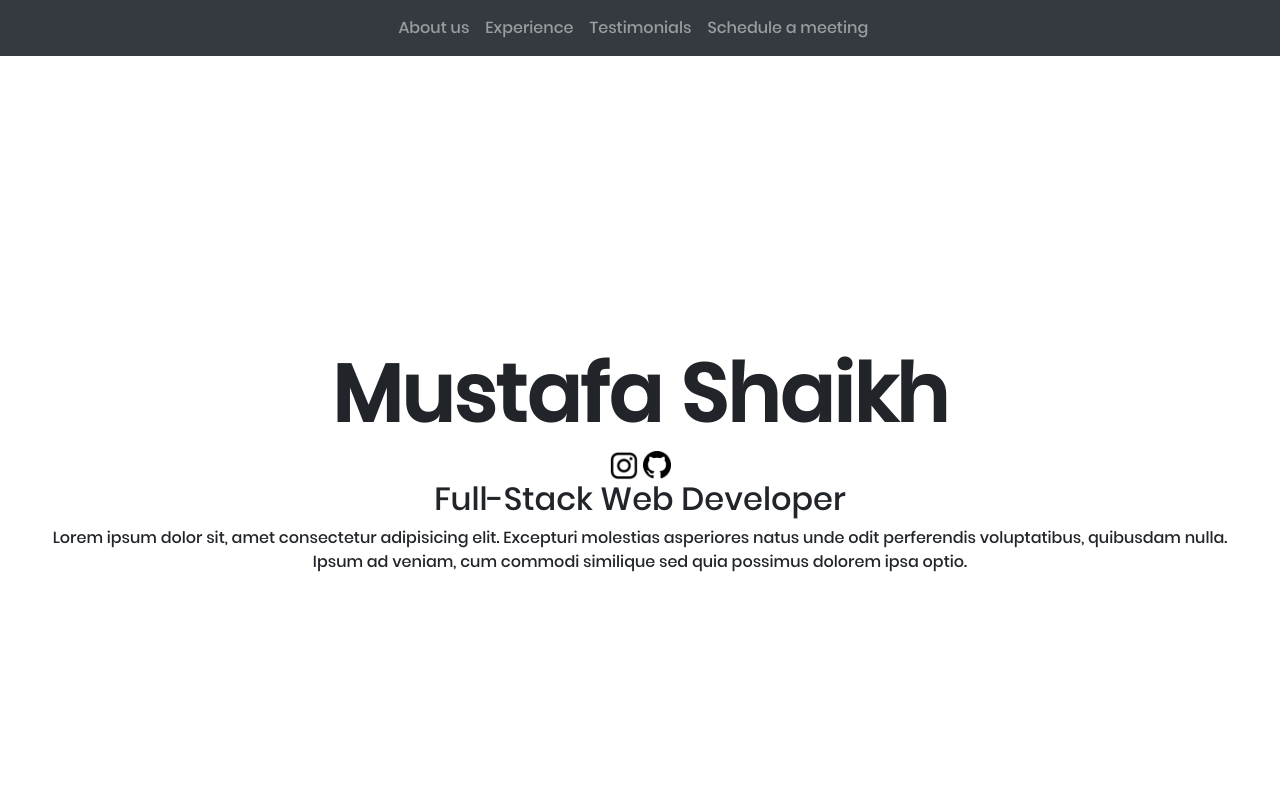
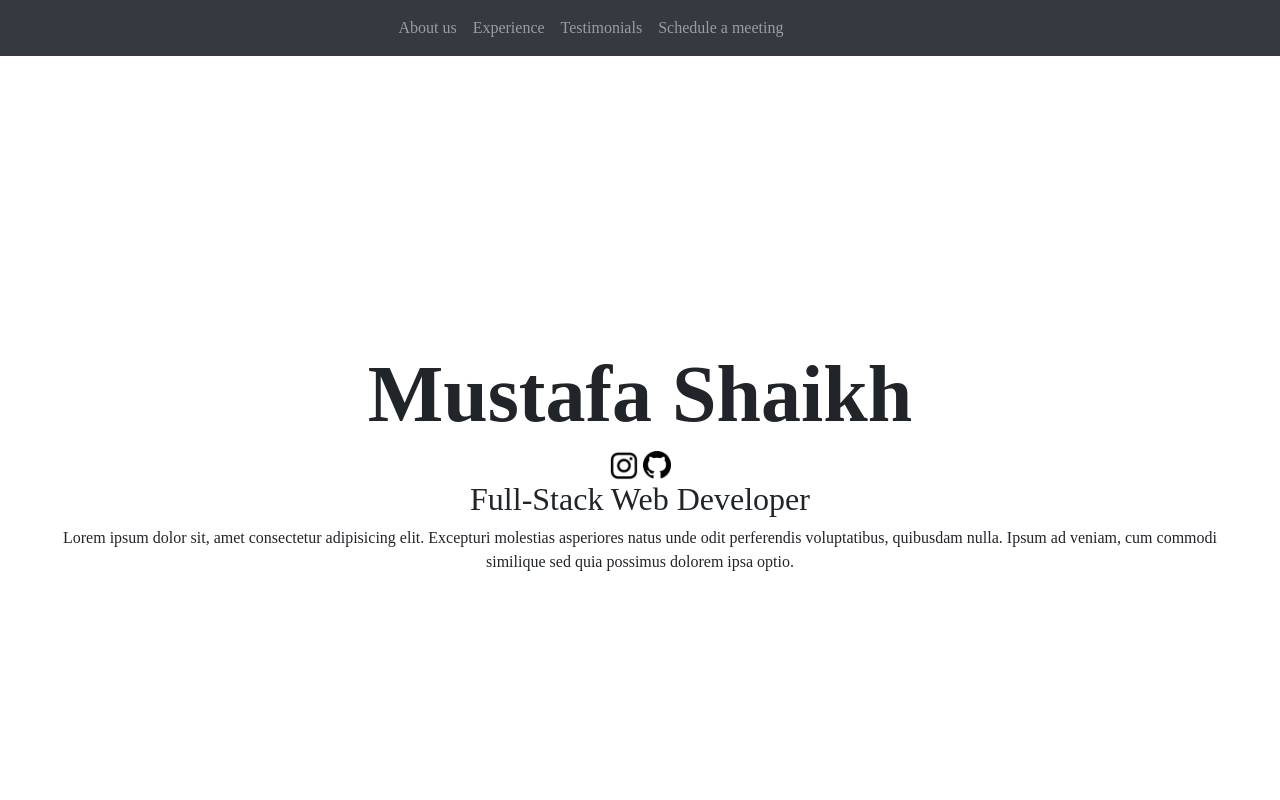
Before and after one commit to TheMustafaShaikh/Portfolio, a plain HTML site: page index.html in a window 1280 px wide. Shown: the top 800 px of the page. Drawn offline with nearby package versions, Linux system fonts and the light colour scheme; a script that the page names is missing.

Commit message:
css changes

```diff
--- a/css/style.css
+++ b/css/style.css
@@ -1,10 +1,10 @@
 @font-face {
-    src: url(/fonts/Poppins-Medium.ttf);
-    font-family: "my-poppins";
+    src: url(/fonts/Poppins-Medium.ttf) !important;
+    font-family: my-poppins !important;
 }
 
 body {
-    font-family: "my-poppins";
+    font-family: "my-poppins" !important;
 }
 
 html {
```
